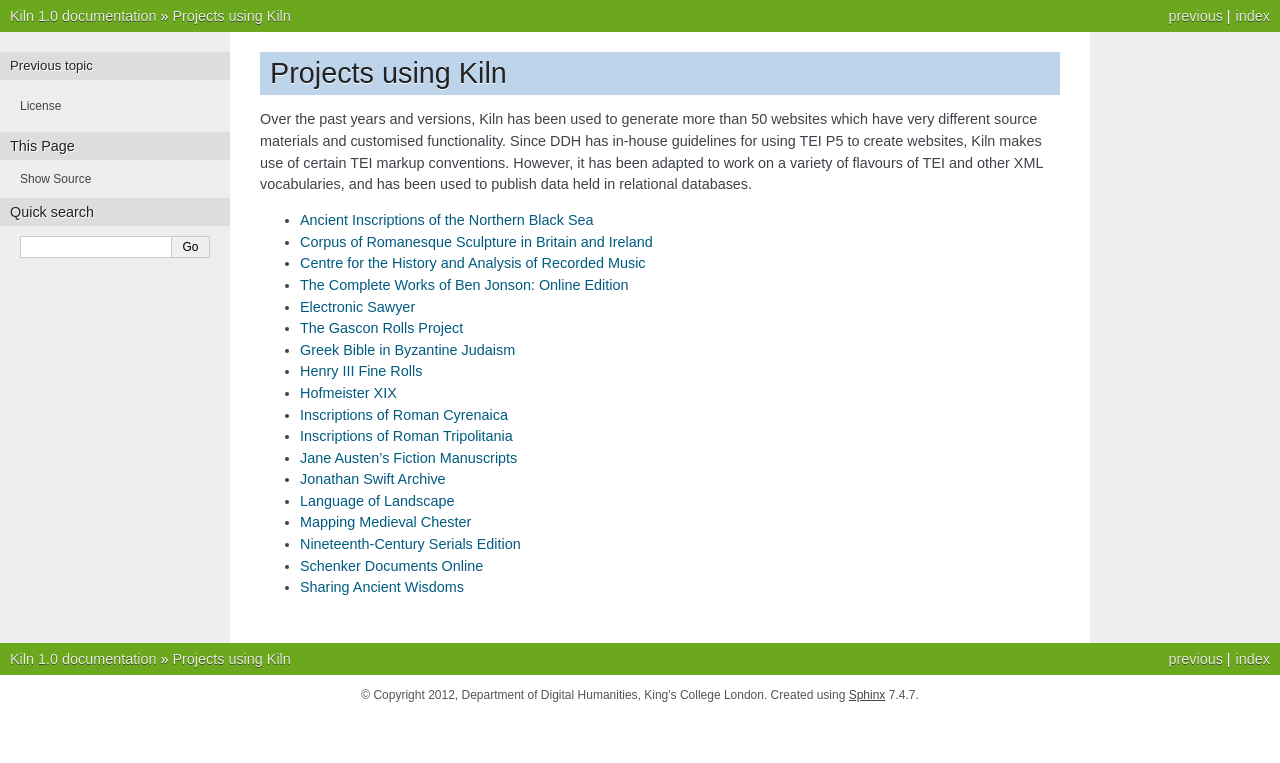
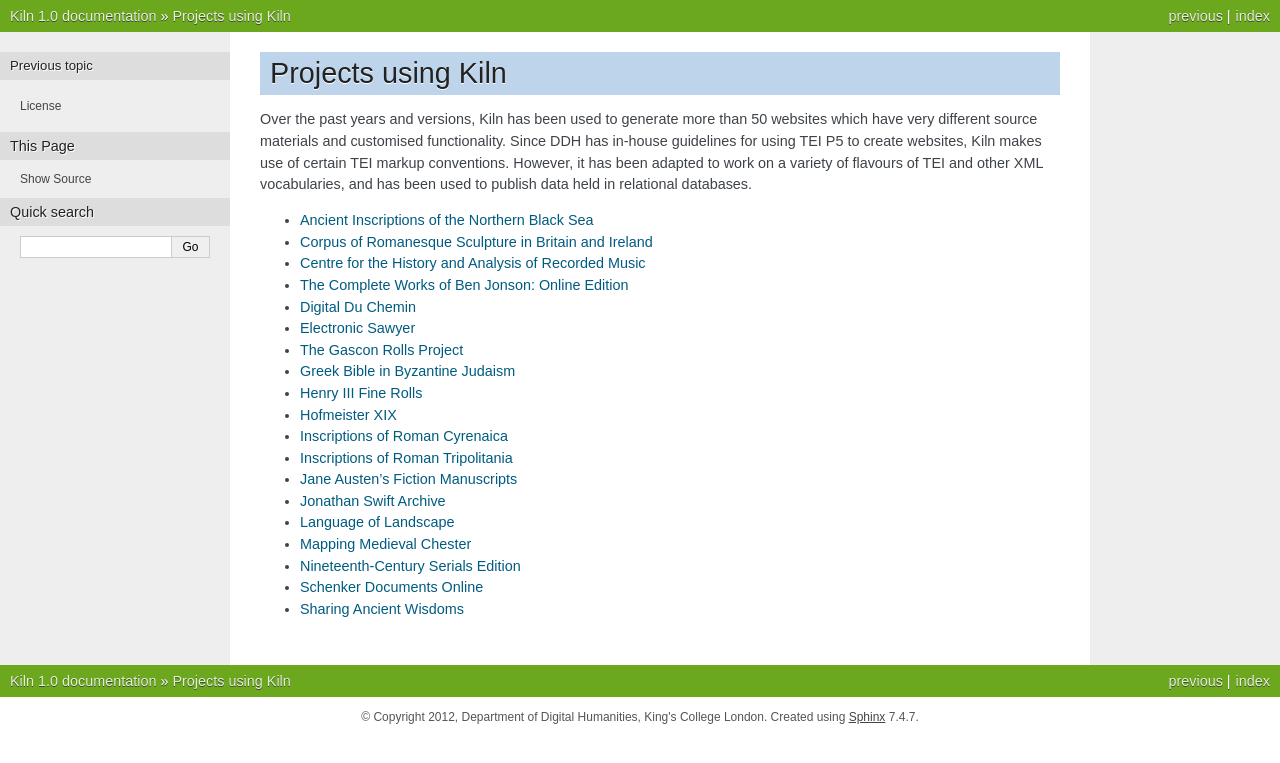
Before and after one commit to kcl-ddh/kiln, a Sphinx documentation site: the page built from docs/source/projects.rst, in a window 1280 px wide. Shown: the top 763 px of the page. Built offline with Sphinx 7.4.7, drawn with Linux system fonts in a browser that asks for light colours.

Commit message:
Added link to the Digital Du Chemin project.

```diff
--- a/docs/source/projects.rst
+++ b/docs/source/projects.rst
@@ -17,6 +17,7 @@
   <http://www.charm.rhul.ac.uk>`_
 * `The Complete Works of Ben Jonson: Online Edition
   <http://www.kcl.ac.uk/artshums/depts/ddh/research/projects/current/cwobj.aspx>`_
+* `Digital Du Chemin <https://github.com/DuChemin/>`_
 * `Electronic Sawyer <http://www.esawyer.org.uk/>`_
 * `The Gascon Rolls Project <http://www.gasconrolls.org/>`_
 * `Greek Bible in Byzantine Judaism <http://gbbj.org/>`_
```
